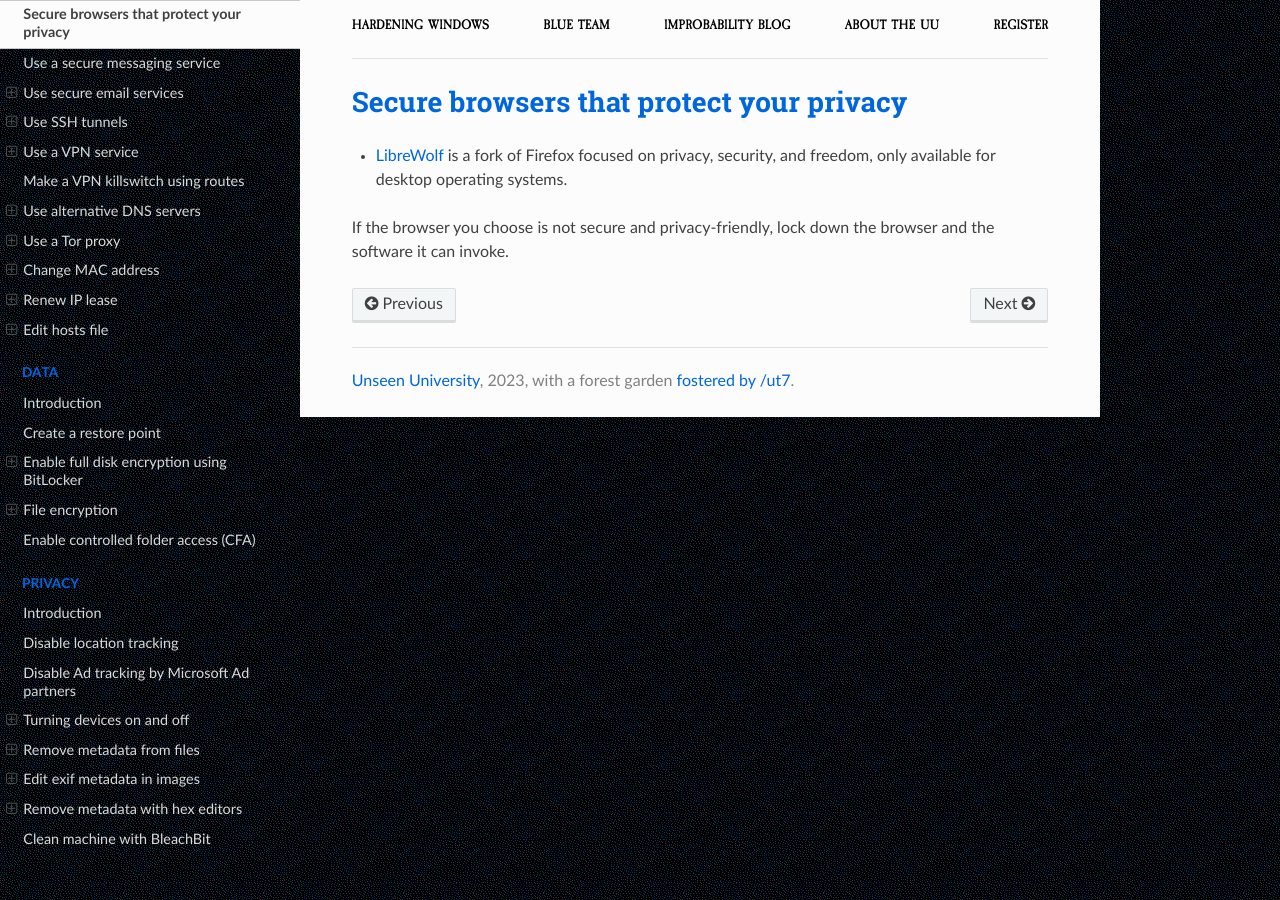
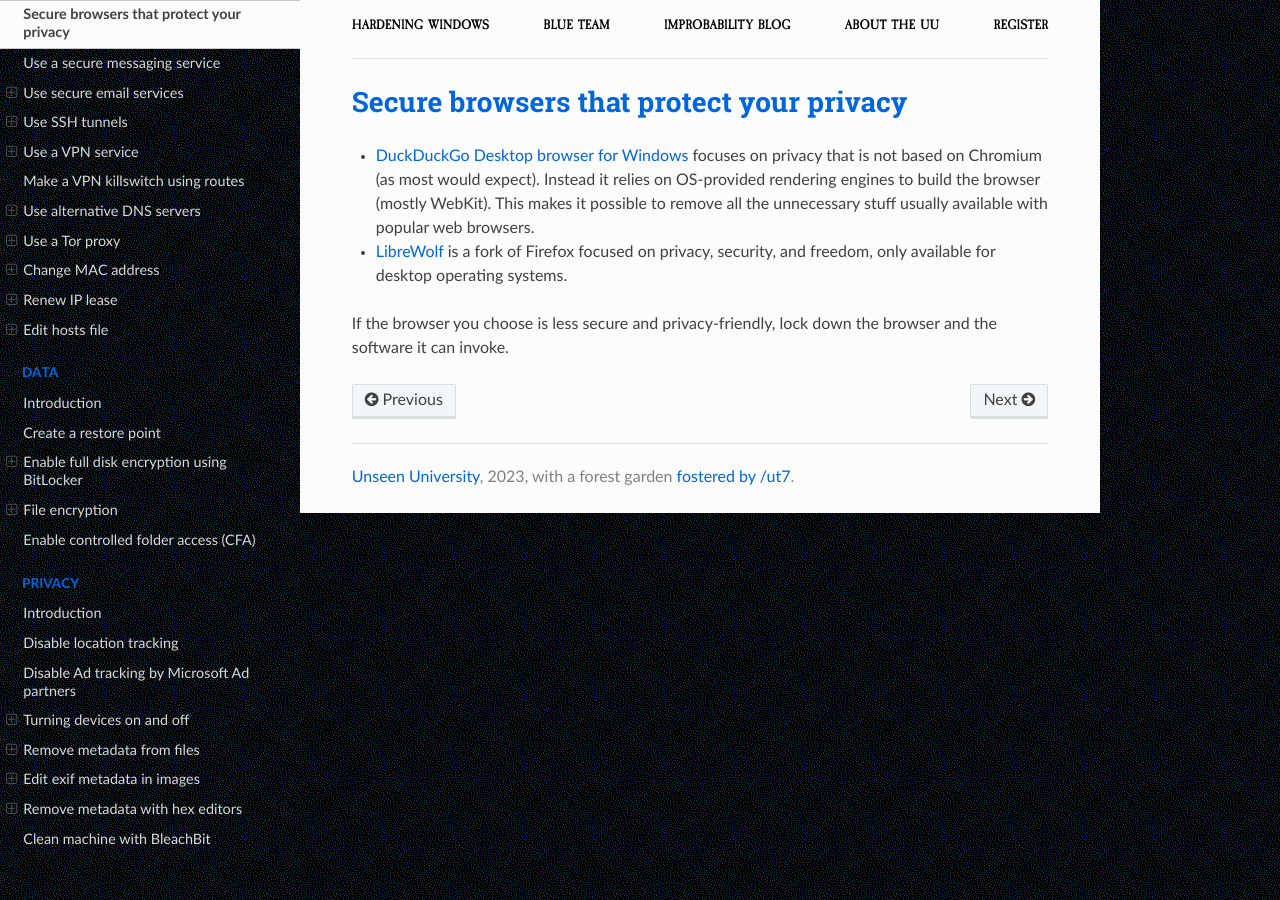
Before and after one commit to tymyrddin/blue-windows, a Sphinx documentation site: the page built from source/docs/services/browsers.md, in a window 1280 px wide. Built offline with Sphinx 7.4.7 and the Read the Docs theme 2.0.0, drawn with Linux system fonts in a browser that asks for light colours.

Commit message:
Added DuckDuckGo Desktop browser

```diff
--- a/source/docs/services/browsers.md
+++ b/source/docs/services/browsers.md
@@ -1,5 +1,6 @@
 # Secure browsers that protect your privacy
 
+* [DuckDuckGo Desktop browser for Windows](https://duckduckgo.com/windows) focuses on privacy that is not based on Chromium (as most would expect). Instead it relies on OS-provided rendering engines to build the browser (mostly WebKit). This makes it possible to remove all the unnecessary stuff usually available with popular web browsers.
 * [LibreWolf](https://librewolf.net/) is a fork of Firefox focused on privacy, security, and freedom, only available for desktop operating systems.
 
-If the browser you choose is not secure and privacy-friendly, lock down the browser and the software it can invoke.
+If the browser you choose is less secure and privacy-friendly, lock down the browser and the software it can invoke.
```
